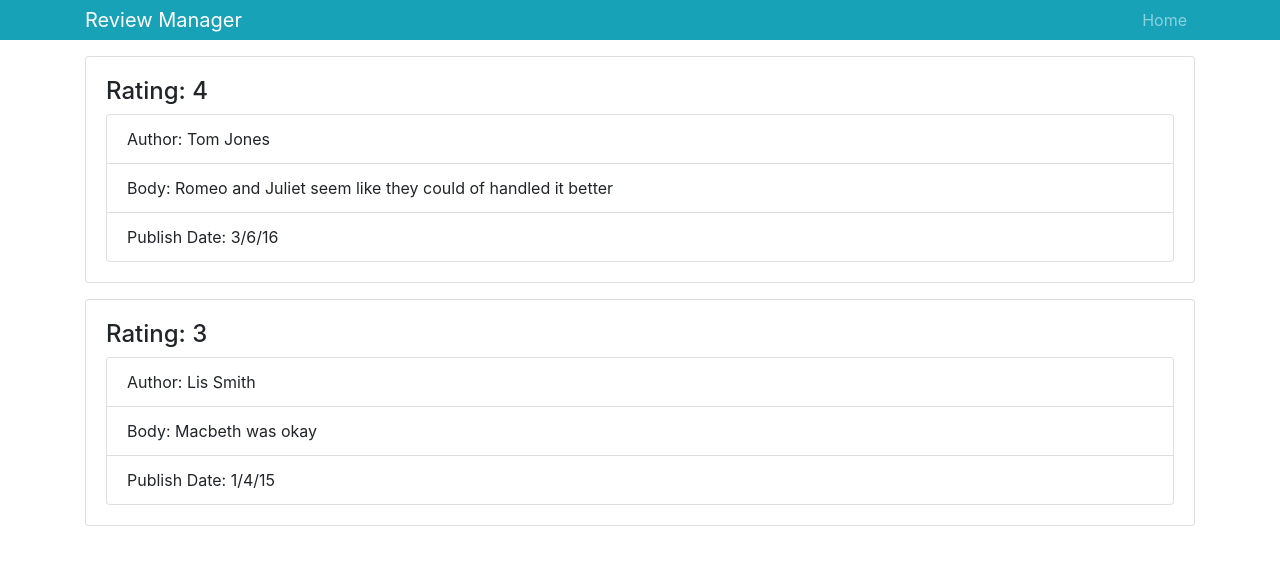
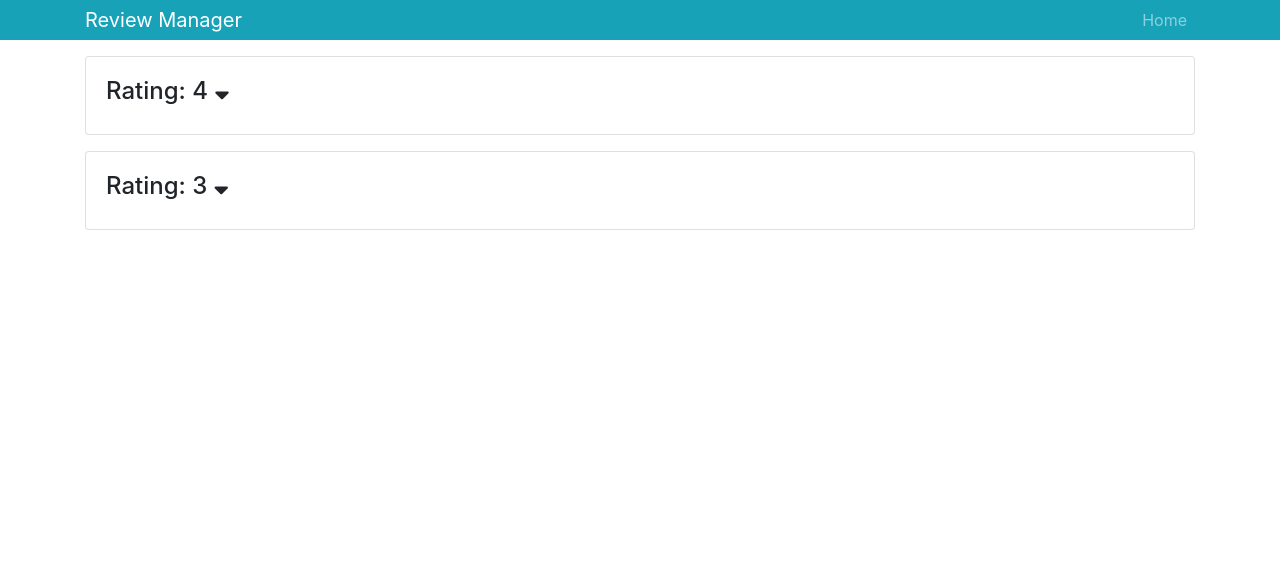
Before and after one commit to colebearski/review-mgr, a React (Create React App) app: page / in a window 1280 px wide. Shown: the top 562 px of the page. Built offline with nearby package versions, Linux system fonts and the light colour scheme.

Commit message:
updated UI + toggle for display of review

```diff
--- a/public/index.html
+++ b/public/index.html
@@ -9,6 +9,13 @@
     />
     <meta name="theme-color" content="#000000" />
 
+    <link
+      rel="stylesheet"
+      href="https://pro.fontawesome.com/releases/v5.5.0/css/all.css"
+      integrity="sha384-j8y0ITrvFafF4EkV1mPW0BKm6dp3c+J9Fky22Man50Ofxo2wNe5pT1oZejDH9/Dt"
+      crossorigin="anonymous"
+    />
+
     <link rel="manifest" href="%PUBLIC_URL%/manifest.json" />
 
     <title>Review Manager</title>
--- a/src/components/reviews/Review.js
+++ b/src/components/reviews/Review.js
@@ -2,17 +2,33 @@ import React, { Component } from "react";
 import PropTypes from "prop-types";
 
 class Review extends Component {
+  state = {
+    showReviewInfo: false
+  };
+
   render() {
     const { rating, author, body, publish_date } = this.props.review;
+    const { showReviewInfo } = this.state;
 
     return (
       <div className="card card-body mb-3">
-        <h4>Rating: {rating}</h4>
-        <ul className="list-group">
-          <li className="list-group-item">Author: {author}</li>
-          <li className="list-group-item">Body: {body}</li>
-          <li className="list-group-item">Publish Date: {publish_date}</li>
-        </ul>
+        <h4>
+          Rating: {rating}{" "}
+          <i
+            onClick={() =>
+              this.setState({ showReviewInfo: !this.state.showReviewInfo })
+            }
+            className="fas fa-sort-down"
+            style={{ cursor: "pointer" }}
+          />
+        </h4>
+        {showReviewInfo ? (
+          <ul className="list-group">
+            <li className="list-group-item">Author: {author}</li>
+            <li className="list-group-item">Review: {body}</li>
+            <li className="list-group-item">Date: {publish_date}</li>
+          </ul>
+        ) : null}
       </div>
     );
   }
--- a/src/components/reviews/Reviews.js
+++ b/src/components/reviews/Reviews.js
@@ -25,11 +25,11 @@ class Reviews extends Component {
     const { reviews } = this.state;
 
     return (
-      <div>
+      <React.Fragment>
         {reviews.map(review => (
           <Review key={review.id} review={review} />
         ))}
-      </div>
+      </React.Fragment>
     );
   }
 }
```
